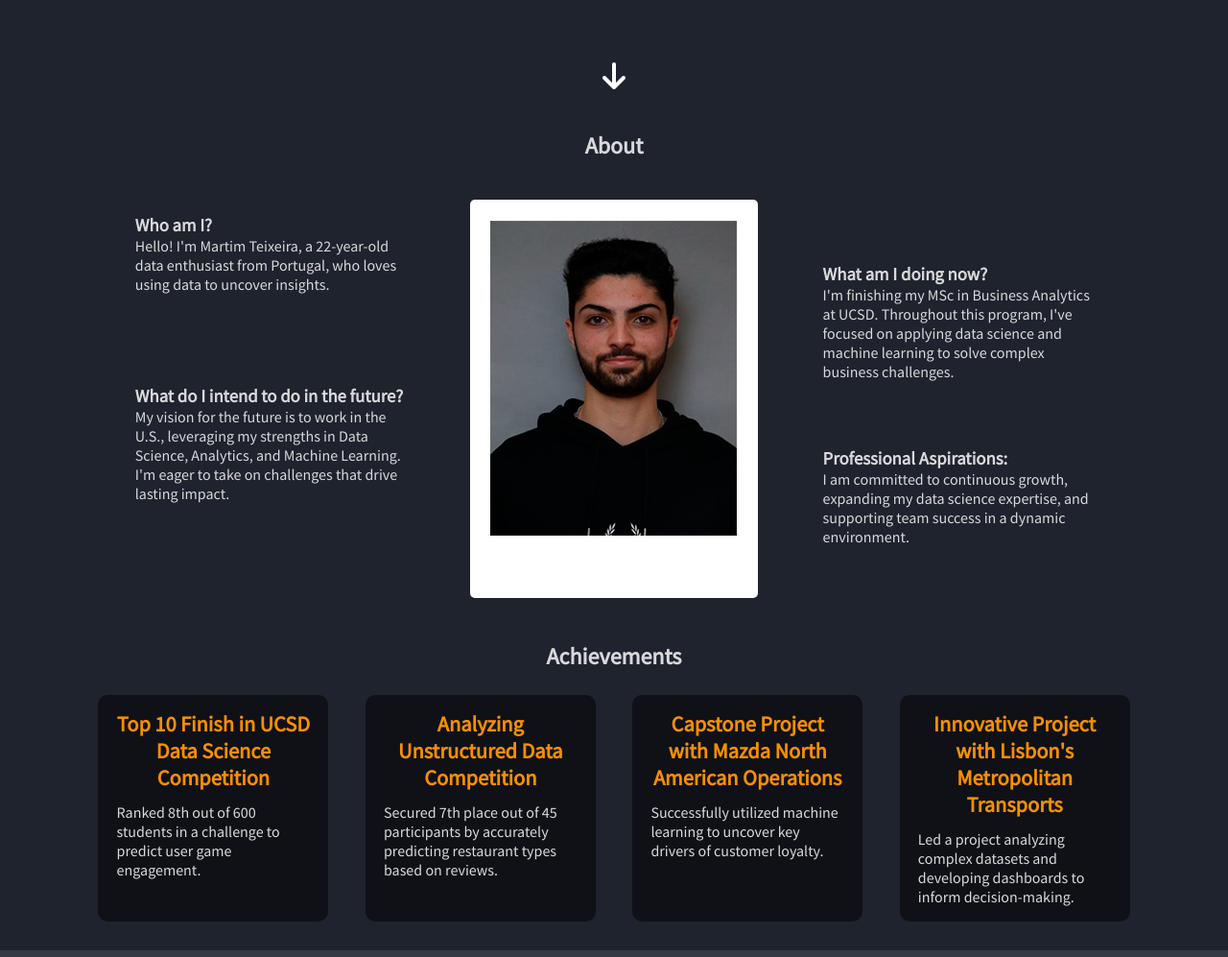
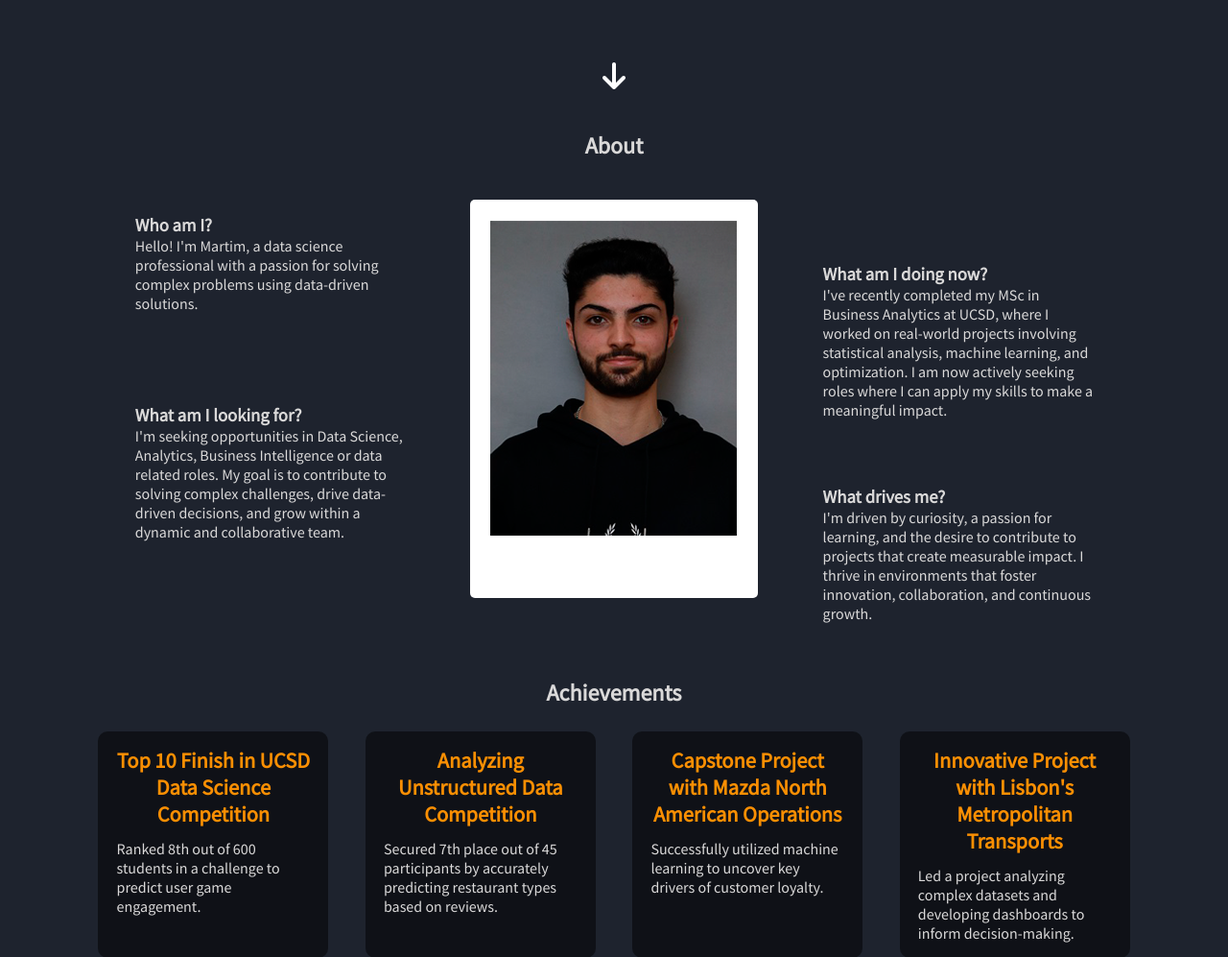
Before and after one commit to Martimlt/Portfolio, a Django app: page / in a window 1280 px wide. Shown: the part 677-1674 px from the top of the page at 96% size. Run offline with Django 5.2, Linux system fonts and the light colour scheme; data comes from the database, SQL or seed files in the repository; some libraries are stand-ins or nearby versions.

Commit message:
Change resume

```diff
--- a/portfolio/templates/portfolio/singlepage.html
+++ b/portfolio/templates/portfolio/singlepage.html
@@ -37,13 +37,13 @@
       <div class="text1apresentacao">
           <div class="space1">
               <h3>Who am I?</h3>
-              <p>Hello! I'm Martim Teixeira, a 22-year-old data enthusiast from Portugal, who loves using data to uncover insights.</p>
+              <p>Hello! I'm Martim, a data science professional with a passion for solving complex problems using data-driven solutions.</p>
           </div>
           <div>
-              <h3>What do I intend to do in the future?</h3>
+              <h3>What am I looking for?</h3>
               <p>
-                  My vision for the future is to work in the U.S., leveraging my strengths in Data Science, Analytics, and Machine Learning.
-                  I'm eager to take on challenges that drive lasting impact.
+                I'm seeking opportunities in Data Science, Analytics, Business Intelligence or data related roles. My goal is to contribute to
+                solving complex challenges, drive data-driven decisions, and grow within a dynamic and collaborative team.
               </p>
           </div>
       </div>
@@ -54,13 +54,14 @@
           <div class="space2">
               <h3>What am I doing now?</h3>
               <p>
-                  I'm finishing my MSc in Business Analytics at UCSD. Throughout this program, I've focused on applying data
-                  science and machine learning to solve complex business challenges.
+                I've recently completed my MSc in Business Analytics at UCSD, where I worked on real-world projects involving statistical
+                analysis, machine learning, and optimization. I am now actively seeking roles where I can apply my skills to make a meaningful impact.
               </p>
           </div>
           <div>
-              <h3>Professional Aspirations:</h3>
-              <p>I am committed to continuous growth, expanding my data science expertise, and supporting team success in a dynamic environment.</p>
+              <h3>What drives me?</h3>
+              <p>I'm driven by curiosity, a passion for learning, and the desire to contribute to projects that create measurable impact. I thrive
+                in environments that foster innovation, collaboration, and continuous growth.</p>
           </div>
       </div>
     </div>
```
Also changed, not shown: 1 other file.
